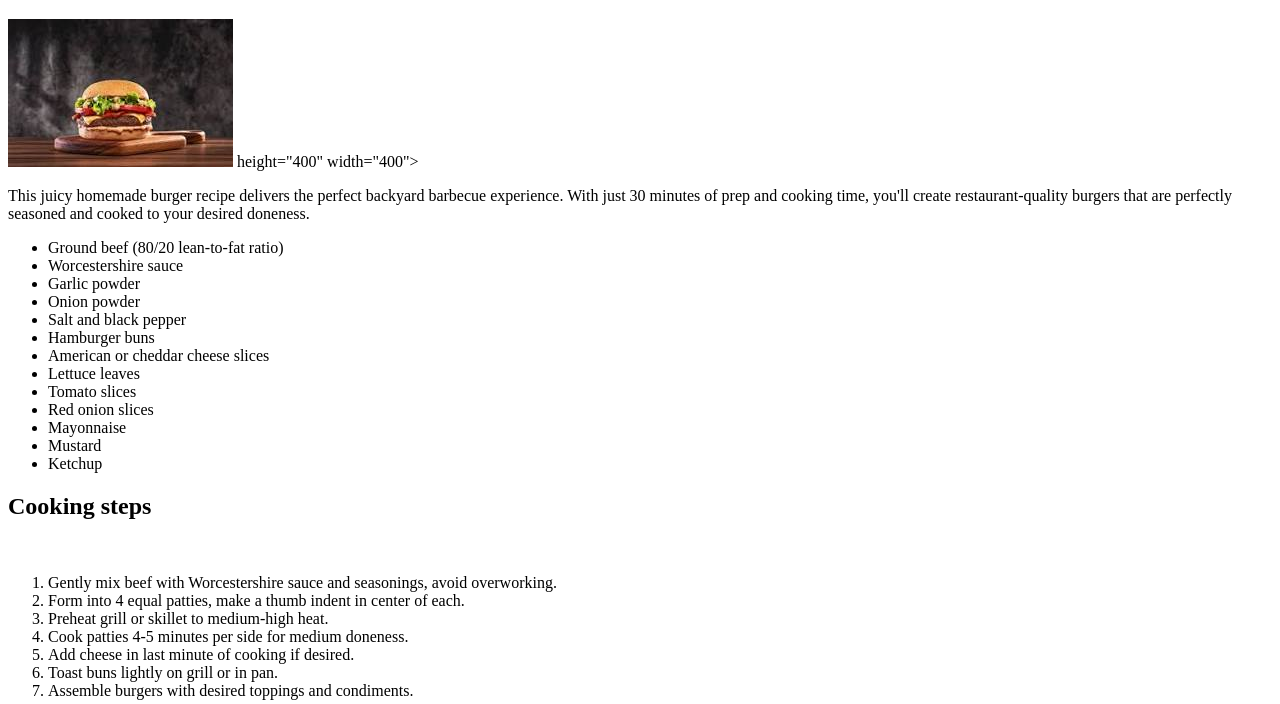
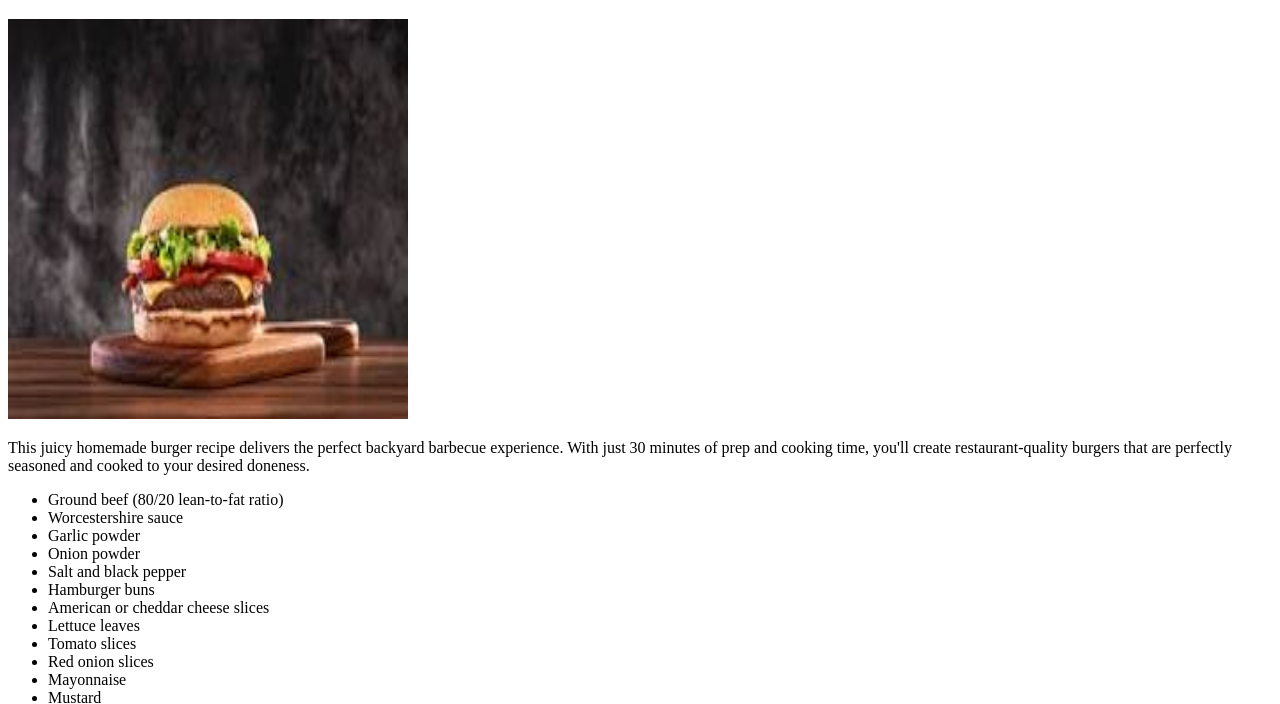
Before and after one commit to ZeroDav808/Recipes, a plain HTML site: page recipes/burger.html in a window 1280 px wide. Shown: the part 87-791 px from the top of the page. Drawn offline with Linux system fonts and the light colour scheme.

```diff
--- a/recipes/burger.html
+++ b/recipes/burger.html
@@ -8,8 +8,8 @@
   <body>
     <a href="../index.html">Home page</a>
     <h1>Pot Pie Recipe</h1>
-    <img src="/images/burger.jpeg" />
-    height="400" width="400">
+    <img src="/images/burger.jpeg"
+    height="400" width="400"/>
 
     <p>
       This juicy homemade burger recipe delivers the perfect backyard barbecue
```
Also changed, not shown: recipes/wings.html (+2 -2 lines).
